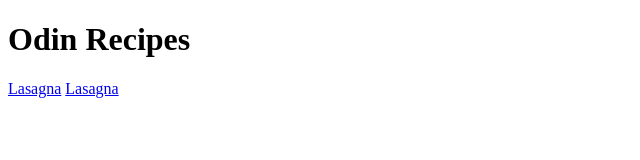
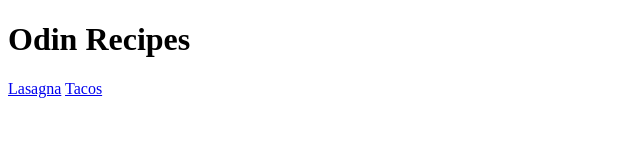
Before and after one commit to Espada26/odin-recipes, a plain HTML site: page index.html in a window 1280 px wide. Shown: the full height of the page, 0-640 px from the left. Drawn offline with Linux system fonts and the light colour scheme.

Commit message:
add change to lasagna to tacos in tacos recipe link text

```diff
--- a/index.html
+++ b/index.html
@@ -9,7 +9,7 @@
     <body>
         <h1>Odin Recipes</h1>
         <a href="recipes/lasagna.html">Lasagna</a>
-        <a href="recipes/tacos.html">Lasagna</a>
+        <a href="recipes/tacos.html">Tacos</a>
     </body>
 
 </html>
```
